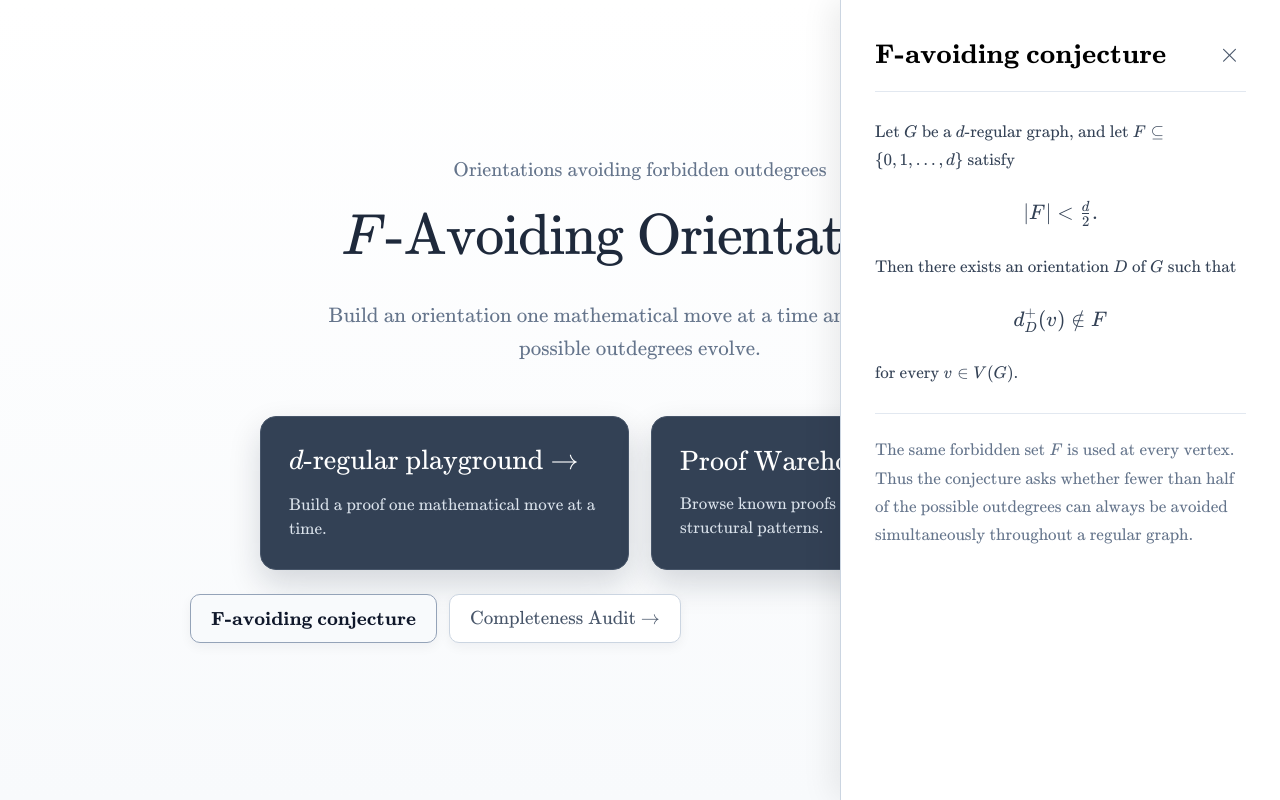
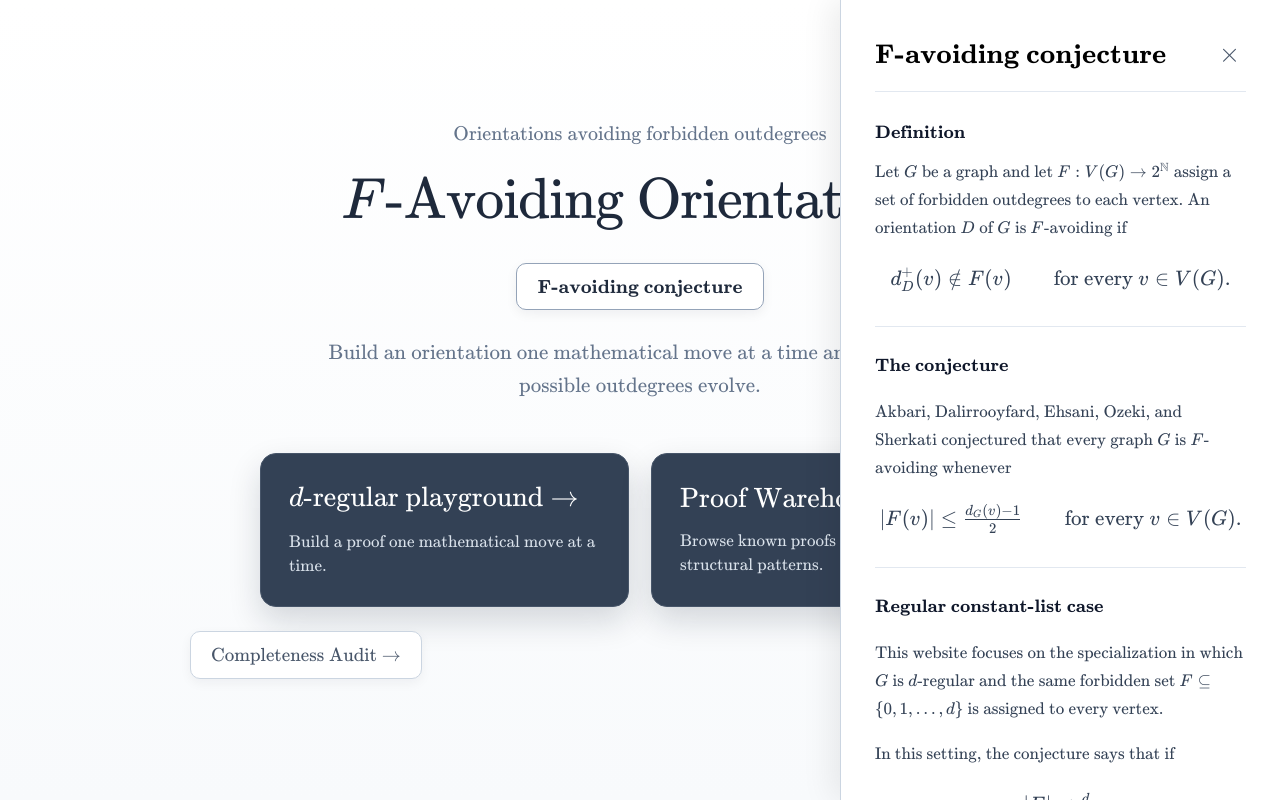
Before and after one commit to owenhenderschedt/f-avoiding-orientations, a React (Vite) app in the folder website/: page / in a window 1280 px wide. Both pictures are taken after a click on the button "F-avoiding conjecture". Built offline with nearby package versions, Linux system fonts and the light colour scheme.

Commit message:
Refine F-avoiding conjecture reference

```diff
--- a/website/src/App.tsx
+++ b/website/src/App.tsx
@@ -846,6 +846,29 @@ function App() {
           Orientations
         </h1>
 
+        <button
+          type="button"
+          onClick={() =>
+            setConjectureOpen(true)
+          }
+          style={{
+            font: 'inherit',
+            fontSize: '19px',
+            padding: '10px 20px',
+            border: '1px solid #94a3b8',
+            borderRadius: '10px',
+            background: '#ffffff',
+            color: '#1e293b',
+            cursor: 'pointer',
+            boxShadow:
+              '0 4px 12px rgba(15, 23, 42, 0.06)',
+            fontWeight: 600,
+            marginBottom: '26px',
+          }}
+        >
+          F-avoiding conjecture
+        </button>
+
         <p
           style={{
             maxWidth: '640px',
@@ -973,29 +996,6 @@ function App() {
           <button
             type="button"
             onClick={() =>
-              setConjectureOpen(true)
-            }
-            style={{
-              font: 'inherit',
-              fontSize: '19px',
-              padding: '11px 20px',
-              border:
-                '1px solid #94a3b8',
-              borderRadius: '10px',
-              background: '#f8fafc',
-              color: '#0f172a',
-              cursor: 'pointer',
-              boxShadow:
-                '0 4px 12px rgba(15, 23, 42, 0.05)',
-              fontWeight: 600,
-            }}
-          >
-            F-avoiding conjecture
-          </button>
-
-          <button
-            type="button"
-            onClick={() =>
               setScreen('audit')
             }
             style={{
--- a/website/src/components/FAvoidingConjecturePanel.tsx
+++ b/website/src/components/FAvoidingConjecturePanel.tsx
@@ -23,43 +23,26 @@ export default function FAvoidingConjecturePanel({
           color: '#334155',
         }}
       >
-        <p
+        <div
           style={{
-            marginTop: 0,
+            fontWeight: 700,
+            fontSize: '18px',
+            color: '#0f172a',
+            marginBottom: '10px',
           }}
         >
-          Let <Math>{'G'}</Math> be a{' '}
-          <Math>{'d'}</Math>-regular graph,
-          and let
+          Definition
+        </div>
+
+        <p style={{ marginTop: 0 }}>
+          Let <Math>{'G'}</Math> be a graph and let
           {' '}
           <Math>
-            {
-              'F\\subseteq\\{0,1,\\ldots,d\\}'
-            }
+            {'F:V(G)\\to 2^{\\mathbb N}'}
           </Math>
           {' '}
-          satisfy
-        </p>
-
-        <div
-          style={{
-            margin:
-              '22px 0',
-            textAlign:
-              'center',
-            fontSize:
-              '21px',
-          }}
-        >
-          <Math>
-            {
-              '|F|<\\frac d2.'
-            }
-          </Math>
-        </div>
-
-        <p>
-          Then there exists an orientation
+          assign a set of forbidden outdegrees to each
+          vertex. An orientation
           {' '}
           <Math>{'D'}</Math>
           {' '}
@@ -67,53 +50,156 @@ export default function FAvoidingConjecturePanel({
           {' '}
           <Math>{'G'}</Math>
           {' '}
-          such that
+          is <Math>{'F'}</Math>-avoiding if
         </p>
 
         <div
           style={{
-            margin:
-              '22px 0',
-            textAlign:
-              'center',
-            fontSize:
-              '21px',
+            margin: '20px 0',
+            textAlign: 'center',
+            fontSize: '21px',
+          }}
+        >
+          <Math>
+            {'d_D^+(v)\\notin F(v)\\qquad\\text{for every }v\\in V(G).'}
+          </Math>
+        </div>
+
+        <div
+          style={{
+            marginTop: '30px',
+            paddingTop: '24px',
+            borderTop: '1px solid #e2e8f0',
+            fontWeight: 700,
+            fontSize: '18px',
+            color: '#0f172a',
+            marginBottom: '10px',
+          }}
+        >
+          The conjecture
+        </div>
+
+        <p>
+          Akbari, Dalirrooyfard, Ehsani, Ozeki, and
+          Sherkati conjectured that every graph
+          {' '}
+          <Math>{'G'}</Math>
+          {' '}
+          is <Math>{'F'}</Math>-avoiding whenever
+        </p>
+
+        <div
+          style={{
+            margin: '20px 0',
+            textAlign: 'center',
+            fontSize: '21px',
           }}
         >
           <Math>
             {
-              'd_D^+(v)\\notin F'
+              '|F(v)|\\leq \\frac{d_G(v)-1}{2}\\qquad\\text{for every }v\\in V(G).'
             }
           </Math>
         </div>
 
+        <div
+          style={{
+            marginTop: '30px',
+            paddingTop: '24px',
+            borderTop: '1px solid #e2e8f0',
+            fontWeight: 700,
+            fontSize: '18px',
+            color: '#0f172a',
+            marginBottom: '10px',
+          }}
+        >
+          Regular constant-list case
+        </div>
+
         <p>
-          for every
+          This website focuses on the specialization in
+          which <Math>{'G'}</Math> is
           {' '}
-          <Math>{'v\\in V(G)'}</Math>.
+          <Math>{'d'}</Math>-regular and the same
+          forbidden set
+          {' '}
+          <Math>{'F\\subseteq\\{0,1,\\ldots,d\\}'}</Math>
+          {' '}
+          is assigned to every vertex.
+        </p>
+
+        <p>
+          In this setting, the conjecture says that if
         </p>
 
         <div
           style={{
-            marginTop:
-              '26px',
-            paddingTop:
-              '22px',
-            borderTop:
-              '1px solid #e2e8f0',
-            color:
-              '#64748b',
+            margin: '20px 0',
+            textAlign: 'center',
+            fontSize: '21px',
           }}
         >
-          The same forbidden set
+          <Math>{'|F|<\\frac d2,'}</Math>
+        </div>
+
+        <p>
+          then there exists an orientation
           {' '}
-          <Math>{'F'}</Math>
+          <Math>{'D'}</Math>
           {' '}
-          is used at every vertex. Thus the
-          conjecture asks whether fewer than
-          half of the possible outdegrees can
-          always be avoided simultaneously
-          throughout a regular graph.
+          of <Math>{'G'}</Math> such that
+        </p>
+
+        <div
+          style={{
+            margin: '20px 0',
+            textAlign: 'center',
+            fontSize: '21px',
+          }}
+        >
+          <Math>
+            {'d_D^+(v)\\notin F\\qquad\\text{for every }v\\in V(G).'}
+          </Math>
+        </div>
+
+        <div
+          style={{
+            marginTop: '30px',
+            paddingTop: '24px',
+            borderTop: '1px solid #e2e8f0',
+          }}
+        >
+          <div
+            style={{
+              fontWeight: 700,
+              fontSize: '18px',
+              color: '#0f172a',
+              marginBottom: '10px',
+            }}
+          >
+            Reference
+          </div>
+
+          <p style={{ margin: 0 }}>
+            S. Akbari, M. Dalirrooyfard, K. Ehsani,
+            K. Ozeki, and R. Sherkati,
+            {' '}
+            <a
+              href="https://onlinelibrary.wiley.com/doi/10.1002/jgt.22498"
+              target="_blank"
+              rel="noreferrer"
+              style={{
+                color: '#2563eb',
+                textDecoration: 'underline',
+                textUnderlineOffset: '3px',
+              }}
+            >
+              Orientations of graphs avoiding given lists
+              on out-degrees
+            </a>
+            , <em>Journal of Graph Theory</em>{' '}
+            <strong>93</strong> (2020), 483–502.
+          </p>
         </div>
       </div>
     </ToolReferencePanel>
```
